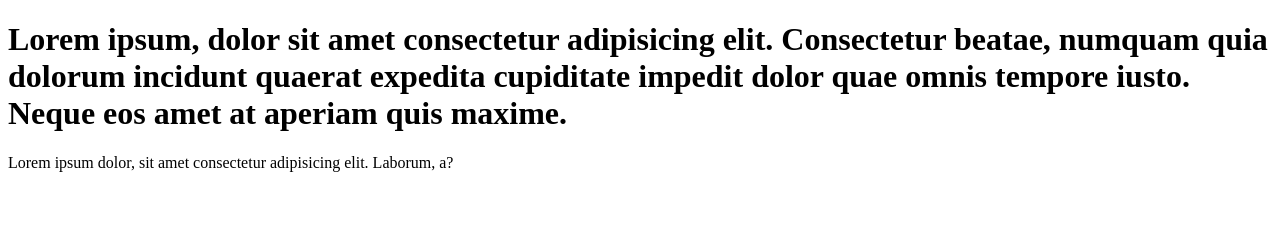
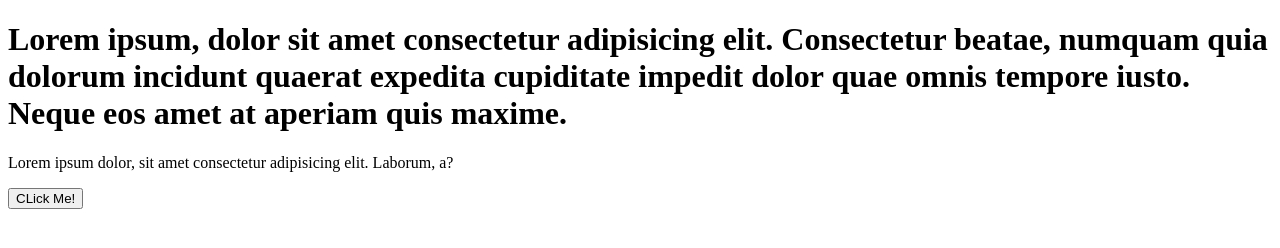
Before and after one commit to Akash-Thakur36/Practice, a plain HTML site: page index.html in a window 1280 px wide. Drawn offline with Linux system fonts and the light colour scheme.

Commit message:
Add button

```diff
--- a/index.html
+++ b/index.html
@@ -8,5 +8,6 @@
 <body>
     <h1>Lorem ipsum, dolor sit amet consectetur adipisicing elit. Consectetur beatae, numquam quia dolorum incidunt quaerat expedita cupiditate impedit dolor quae omnis tempore iusto. Neque eos amet at aperiam quis maxime.</h1>
     <p>Lorem ipsum dolor, sit amet consectetur adipisicing elit. Laborum, a?</p>
+    <button>CLick Me!</button>
 </body>
 </html>
```
